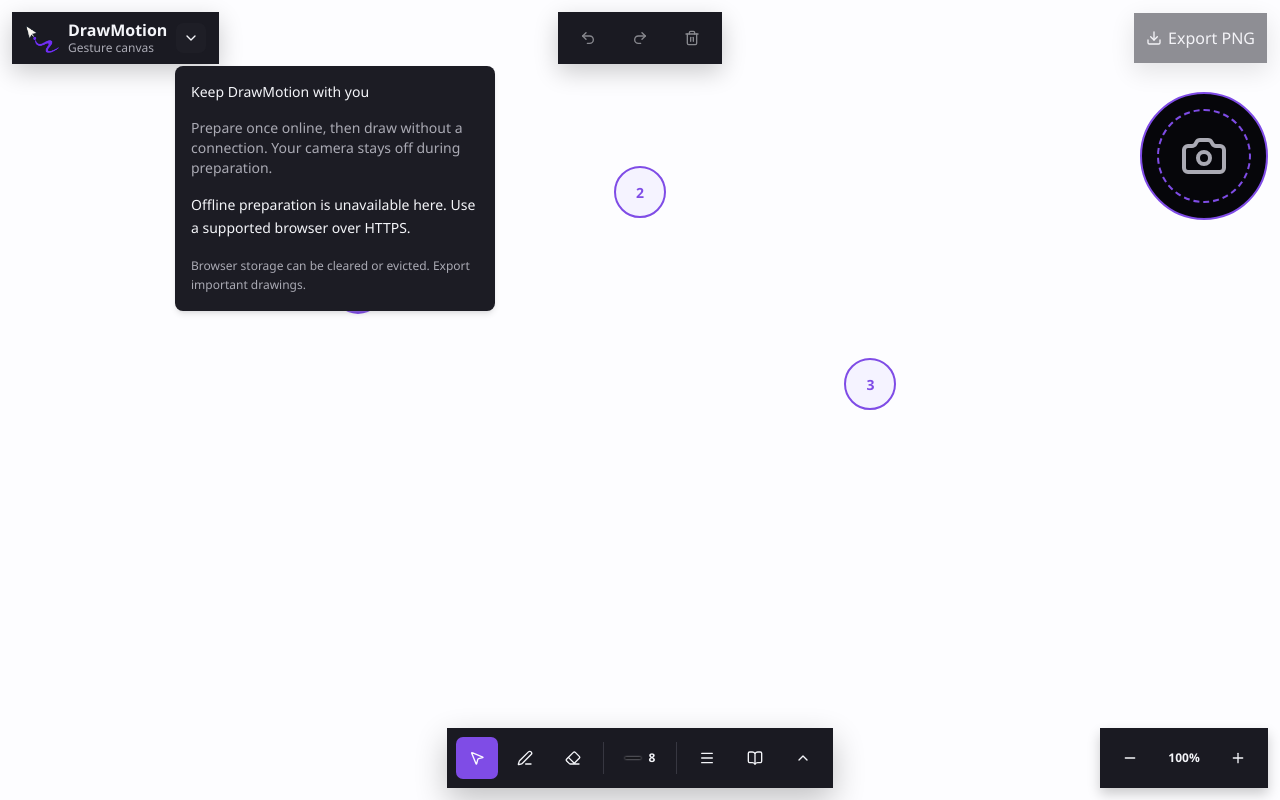
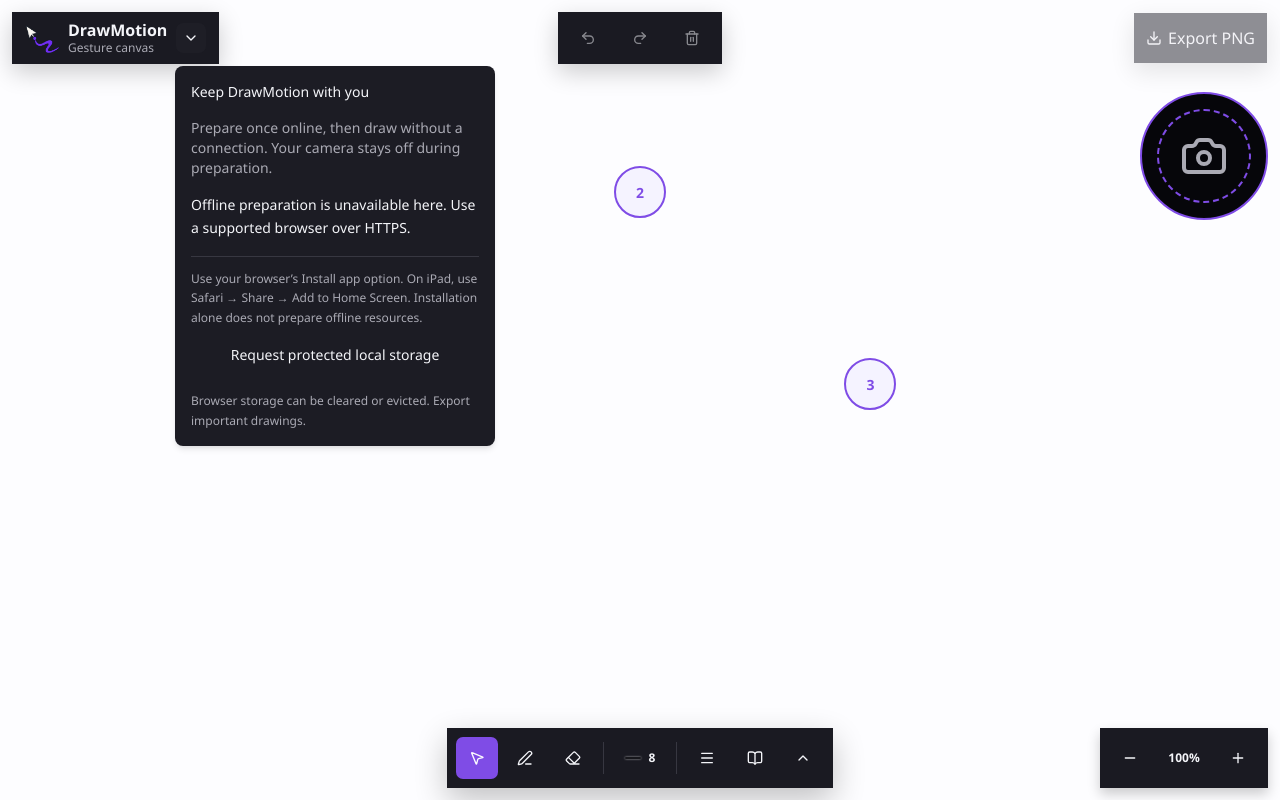
Before and after one commit to Osiris-Balonga/drawmotion, a React (Vite) app: page / in a window 1280 px wide. Both pictures are taken after a click on the button 191 px from the left and 38 px from the top of the page. Built offline with nearby package versions, Linux system fonts and the light colour scheme.

Commit message:
feat(pwa): add install and local-storage controls

```diff
--- a/src/features/pwa/pwa-menu.tsx
+++ b/src/features/pwa/pwa-menu.tsx
@@ -9,6 +9,7 @@ import {
 } from "@/components/ui/popover"
 import { t } from "@/i18n"
 import { usePwa } from "./use-pwa"
+import { useInstallation } from "./use-installation"
 
 const statusMessages = {
   unavailable: "pwa.unavailable",
@@ -22,6 +23,7 @@ const statusMessages = {
 
 export function PwaMenu() {
   const { state, client } = usePwa()
+  const installation = useInstallation()
   const busy = state.offline === "preparing" || state.offline === "verifying"
   return (
     <Popover>
@@ -72,6 +74,45 @@ export function PwaMenu() {
             {t("pwa.retry")}
           </Button>
         )}
+        <div className="border-border flex flex-col gap-2 border-t pt-3">
+          {installation.standalone ? (
+            <p>{t("pwa.installed")}</p>
+          ) : installation.canPrompt ? (
+            <Button variant="secondary" onClick={installation.install}>
+              {t("pwa.install")}
+            </Button>
+          ) : (
+            <p className="text-muted-foreground text-xs leading-relaxed">
+              {t("pwa.installHelp")}
+            </p>
+          )}
+          {installation.storage !== "unavailable" && (
+            <>
+              <Button
+                variant="ghost"
+                disabled={
+                  installation.storage === "granted" ||
+                  installation.storage === "requesting"
+                }
+                onClick={() => {
+                  void installation.persist()
+                }}
+                className="h-auto min-h-10 whitespace-normal"
+              >
+                {t(
+                  installation.storage === "granted"
+                    ? "pwa.storageGranted"
+                    : "pwa.persist",
+                )}
+              </Button>
+              {installation.storage === "denied" && (
+                <p role="status" className="text-muted-foreground text-xs">
+                  {t("pwa.storageDenied")}
+                </p>
+              )}
+            </>
+          )}
+        </div>
         <p className="text-muted-foreground text-xs leading-relaxed">
           {t("pwa.limits")}
         </p>
--- /dev/null
+++ b/src/features/pwa/use-installation.ts
@@ -0,0 +1,71 @@
+import { useEffect, useState } from "react"
+
+type InstallPrompt = Event & {
+  prompt: () => Promise<{ outcome: "accepted" | "dismissed" }>
+}
+type StorageState = "idle" | "requesting" | "granted" | "denied" | "unavailable"
+
+export function useInstallation() {
+  const [prompt, setPrompt] = useState<InstallPrompt | null>(null)
+  const [standalone, setStandalone] = useState(
+    () =>
+      Boolean(window.matchMedia?.("(display-mode: standalone)").matches) ||
+      ("standalone" in navigator && navigator.standalone === true),
+  )
+  const [storage, setStorage] = useState<StorageState>(() =>
+    typeof navigator.storage?.persist === "function" ? "idle" : "unavailable",
+  )
+  useEffect(() => {
+    let mounted = true
+    const offer = (event: Event) => {
+      if (!("prompt" in event) || typeof event.prompt !== "function") return
+      event.preventDefault()
+      setPrompt(event as InstallPrompt)
+    }
+    const installed = () => {
+      setStandalone(true)
+      setPrompt(null)
+    }
+    const media = window.matchMedia?.("(display-mode: standalone)")
+    const changed = () => setStandalone(Boolean(media?.matches))
+    window.addEventListener("beforeinstallprompt", offer)
+    window.addEventListener("appinstalled", installed)
+    media?.addEventListener("change", changed)
+    void navigator.storage
+      ?.persisted?.()
+      .then((persisted) => {
+        if (mounted && persisted) setStorage("granted")
+      })
+      .catch(() => {
+        /* Storage denial is non-fatal. */
+      })
+    return () => {
+      mounted = false
+      window.removeEventListener("beforeinstallprompt", offer)
+      window.removeEventListener("appinstalled", installed)
+      media?.removeEventListener("change", changed)
+    }
+  }, [])
+
+  const install = () => {
+    if (!prompt) return
+    // Invoke synchronously from the click: downloading first loses user activation.
+    void prompt.prompt().catch(() => undefined)
+    setPrompt(null)
+  }
+  const persist = async () => {
+    if (
+      storage === "requesting" ||
+      storage === "granted" ||
+      storage === "unavailable"
+    )
+      return
+    setStorage("requesting")
+    try {
+      setStorage((await navigator.storage.persist()) ? "granted" : "denied")
+    } catch {
+      setStorage("denied")
+    }
+  }
+  return { canPrompt: prompt !== null, standalone, storage, install, persist }
+}
--- a/src/i18n/en.ts
+++ b/src/i18n/en.ts
@@ -1,4 +1,12 @@
 export const en = {
+  "pwa.installed": "Opened as an installed app.",
+  "pwa.install": "Install DrawMotion",
+  "pwa.installHelp":
+    "Use your browser’s Install app option. On iPad, use Safari → Share → Add to Home Screen. Installation alone does not prepare offline resources.",
+  "pwa.persist": "Request protected local storage",
+  "pwa.storageGranted": "Storage persistence granted",
+  "pwa.storageDenied":
+    "The browser did not grant persistence. You can keep drawing; export important work.",
   "pwa.menu": "Install & offline",
   "pwa.title": "Keep DrawMotion with you",
   "pwa.description":
--- a/src/i18n/es.ts
+++ b/src/i18n/es.ts
@@ -1,6 +1,14 @@
 import type { Messages } from "./en"
 
 export const es = {
+  "pwa.installed": "Abierta como aplicación instalada.",
+  "pwa.install": "Instalar DrawMotion",
+  "pwa.installHelp":
+    "Usa «Instalar aplicación» en el navegador. En iPad: Safari → Compartir → Añadir a pantalla de inicio. Instalar no prepara por sí solo los recursos sin conexión.",
+  "pwa.persist": "Solicitar almacenamiento local persistente",
+  "pwa.storageGranted": "Almacenamiento persistente autorizado",
+  "pwa.storageDenied":
+    "El navegador no autorizó el almacenamiento persistente. Puedes seguir dibujando; exporta tus dibujos importantes.",
   "pwa.menu": "Instalación y sin conexión",
   "pwa.title": "Lleva DrawMotion contigo",
   "pwa.description":
--- a/src/i18n/fr.ts
+++ b/src/i18n/fr.ts
@@ -1,6 +1,14 @@
 import type { Messages } from "./en"
 
 export const fr = {
+  "pwa.installed": "Ouvert en tant qu’application installée.",
+  "pwa.install": "Installer DrawMotion",
+  "pwa.installHelp":
+    "Utilisez « Installer l’application » dans votre navigateur. Sur iPad : Safari → Partager → Sur l’écran d’accueil. L’installation seule ne prépare pas les ressources hors ligne.",
+  "pwa.persist": "Demander la protection du stockage local",
+  "pwa.storageGranted": "Stockage persistant autorisé",
+  "pwa.storageDenied":
+    "Le navigateur n’a pas autorisé le stockage persistant. Vous pouvez continuer à dessiner ; exportez vos dessins importants.",
   "pwa.menu": "Installation et hors ligne",
   "pwa.title": "Emportez DrawMotion",
   "pwa.description":
--- a/src/i18n/it.ts
+++ b/src/i18n/it.ts
@@ -1,6 +1,14 @@
 import type { Messages } from "./en"
 
 export const it = {
+  "pwa.installed": "Aperta come applicazione installata.",
+  "pwa.install": "Installa DrawMotion",
+  "pwa.installHelp":
+    "Usa «Installa app» nel browser. Su iPad: Safari → Condividi → Aggiungi alla schermata Home. L’installazione da sola non prepara le risorse offline.",
+  "pwa.persist": "Richiedi archiviazione locale persistente",
+  "pwa.storageGranted": "Archiviazione persistente autorizzata",
+  "pwa.storageDenied":
+    "Il browser non ha autorizzato l’archiviazione persistente. Puoi continuare a disegnare; esporta i disegni importanti.",
   "pwa.menu": "Installazione e offline",
   "pwa.title": "Porta DrawMotion con te",
   "pwa.description":
--- a/src/i18n/zh.ts
+++ b/src/i18n/zh.ts
@@ -1,6 +1,13 @@
 import type { Messages } from "./en"
 
 export const zh = {
+  "pwa.installed": "已作为安装的应用打开。",
+  "pwa.install": "安装 DrawMotion",
+  "pwa.installHelp":
+    "使用浏览器的“安装应用”选项。在 iPad 上：Safari → 分享 → 添加到主屏幕。仅安装应用并不会准备离线资源。",
+  "pwa.persist": "请求保留本地存储",
+  "pwa.storageGranted": "已获准持久存储",
+  "pwa.storageDenied": "浏览器未批准持久存储。你仍可继续绘画，请导出重要作品。",
   "pwa.menu": "安装与离线",
   "pwa.title": "随时使用 DrawMotion",
   "pwa.description": "联网准备一次，即可离线绘画。准备过程中不会开启摄像头。",
```
Also changed, not shown: 1 other file (tests, documents, lock files or other folders).
